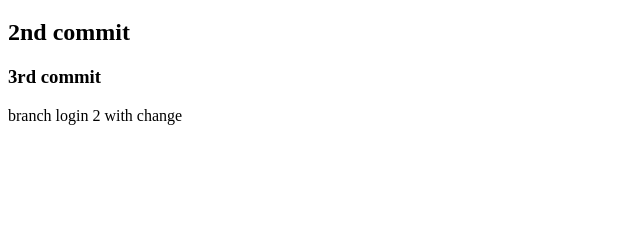
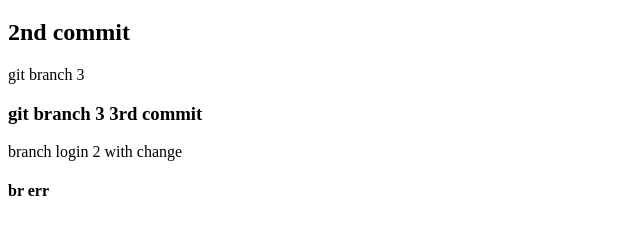
Before and after one commit to jihoonheo87/git-test, a plain HTML site: page index.html in a window 1280 px wide. Shown: the part 61-296 px from the top of the page, without its empty margins (0-640 px from the left). Drawn offline with Linux system fonts and the light colour scheme.

Commit message:
conflict expected

```diff
--- a/index.html
+++ b/index.html
@@ -9,7 +9,9 @@
 <body>
     <h1>hi</h1>
     <h2>2nd commit</h2>
-    <h3>3rd commit</h3>
+    <p>git branch 3</p>
+    <h3> git branch 3 3rd commit</h3>
     <p>branch login 2 with change</p>
+    <h4>br err </h4>
 </body>
 </html>
```
